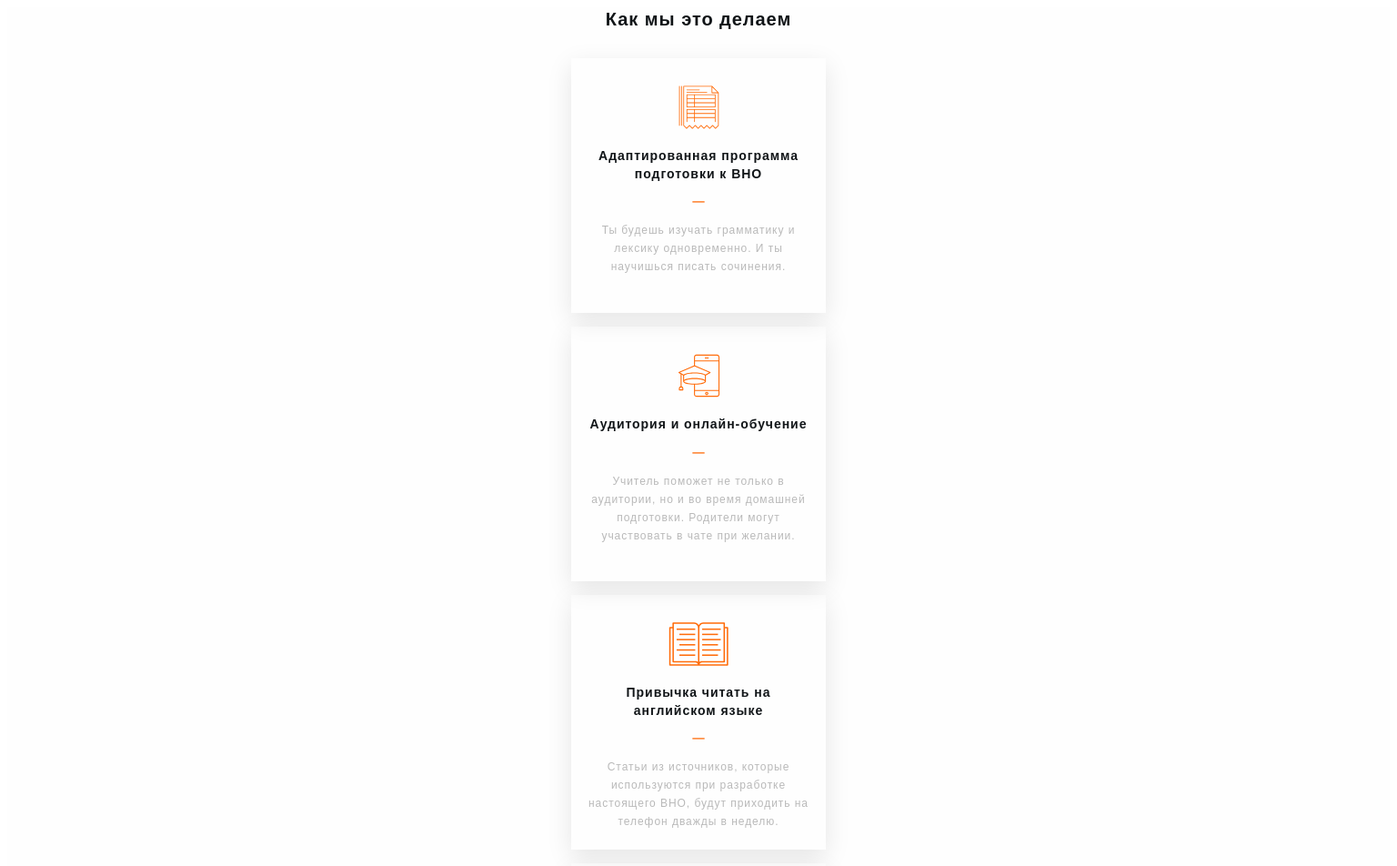
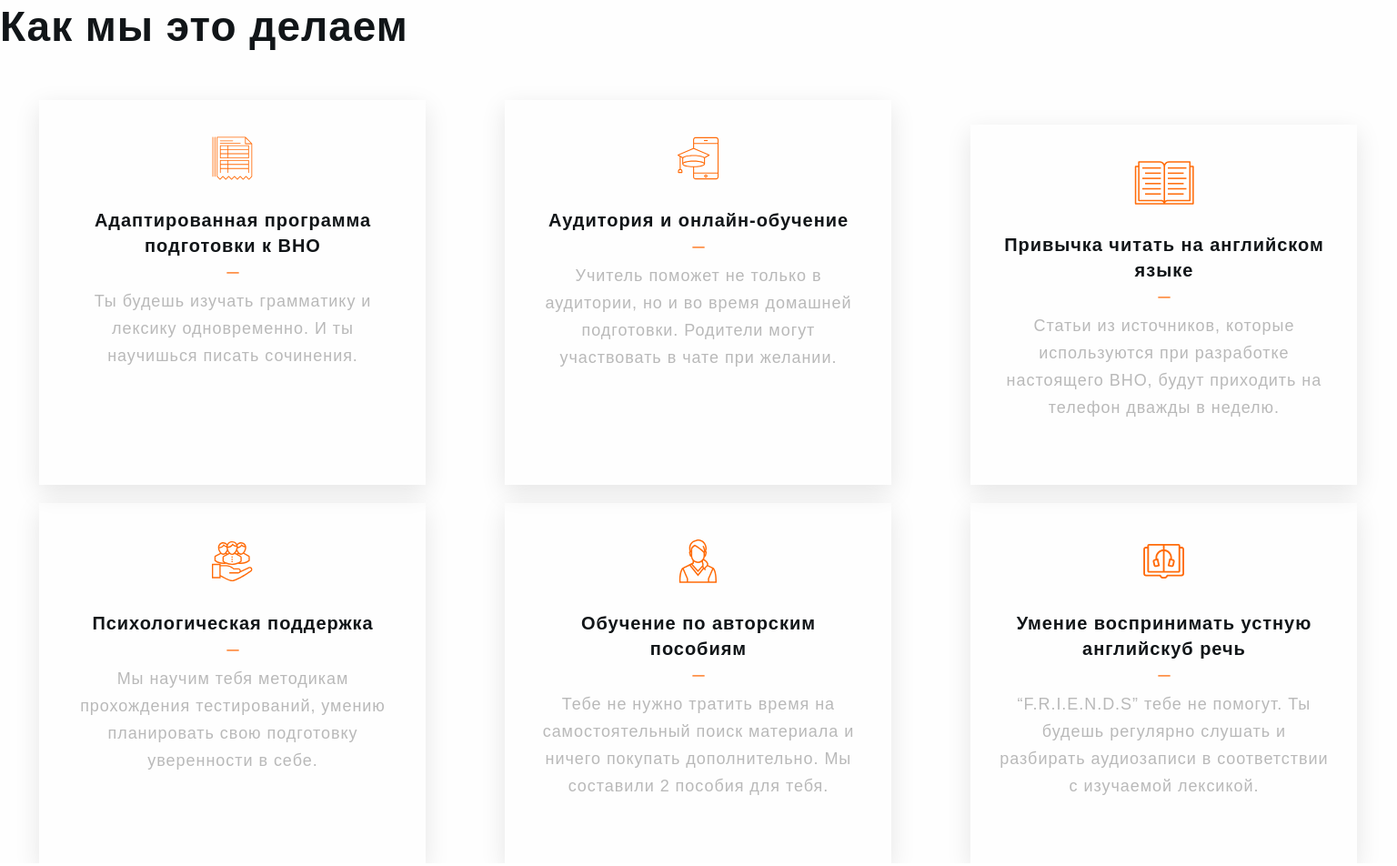
Before and after one commit to TatyanaLozova/project-team-12, a website built with Parcel: page src/index.html in a window 1536 px wide. Shown: the top 952 px of the page at 91% size. Built offline with nearby package versions, Linux system fonts and the light colour scheme.

Commit message:
adds adaptive styles

```diff
--- a/src/sass/_section-3-how-we-do-this.scss
+++ b/src/sass/_section-3-how-we-do-this.scss
@@ -12,6 +12,7 @@ html {
   box-sizing: inherit;
   outline-color: $accent;
 }
+body,
 h2,
 h3,
 p,
@@ -25,7 +26,6 @@ svg {
 }
 //styles
 .how {
-  padding: 0 20px;
   font-family: 'Montsserat', sans-serif;
   font-size: 12px;
   line-height: 1.67;
@@ -35,20 +35,20 @@ svg {
   background-color: #fefefe;
   ul {
     list-style: none;
+    @media screen and (min-width: 768px) {
+      display: flex;
+      flex-wrap: wrap;
+    }
+    @media screen and (min-width: 1314px) {
+    }
   }
   li {
     margin-left: auto;
     margin-right: auto;
-    padding: 30px 15px 0;
+    padding: 30px 0 0;
     max-width: 280px;
     min-height: 280px;
     box-shadow: 0px 8px 26px rgba(0, 0, 0, 0.1);
-    & + li {
-      margin-top: 15px;
-    }
-    &:first-child {
-      margin-top: 30px;
-    }
     &:hover,
     &:focus {
       background-color: $accent;
@@ -63,22 +63,70 @@ svg {
     &:focus svg {
       fill: white;
     }
+    @media screen and (max-width: 768px - 1px) {
+      & + li {
+        margin-top: 15px;
+      }
+    }
+    @media screen and (min-width: 768px) {
+      padding: 40px 15px 0;
+      max-width: 334px;
+      min-height: 334px;
+      margin-left: calc((100% - 334px * 2) / 4);
+      margin-right: calc((100% - 334px * 2) / 4);
+      &:nth-child(n + 3) {
+        margin-top: 27px;
+      }
+    }
+    @media screen and (min-width: 1314px) {
+      padding: 40px 30px 0;
+      max-width: 425px;
+      min-height: 396px;
+      margin-left: calc((100% - 425px * 3) / 6);
+      margin-right: calc((100% - 425px * 3) / 6);
+      &:nth-child(n + 4) {
+        margin-top: 20px;
+      }
+    }
   }
   h2 {
+    margin-bottom: 30px;
     font-size: 20px;
     line-height: 1.3;
     font-weight: 700;
+    @media screen and (min-width: 768px) {
+      font-size: 26px;
+    }
+    @media screen and (min-width: 1314px) {
+      margin-bottom: 50px;
+      font-size: 46px;
+      text-align: start;
+    }
   }
   h3 {
-    margin: 20px 0 20px;
+    margin: 20px 0 15px;
     font-size: 14px;
     line-height: 1.4;
     font-weight: 700;
+    @media screen and (min-width: 768px) {
+      margin: 30px 0 25px;
+    }
+    @media screen and (min-width: 1314px) {
+      margin: 30px 0 15px;
+      font-size: 20px;
+    }
   }
   p {
-    margin-top: 20px;
+    margin-top: 15px;
     font-weight: 500;
     color: $secondary;
+    @media screen and (min-width: 768px) {
+      margin-top: 25px;
+    }
+    @media screen and (min-width: 1314px) {
+      margin-top: 15px;
+      font-size: 18px;
+    }
   }
   svg {
     margin-left: auto;
```
